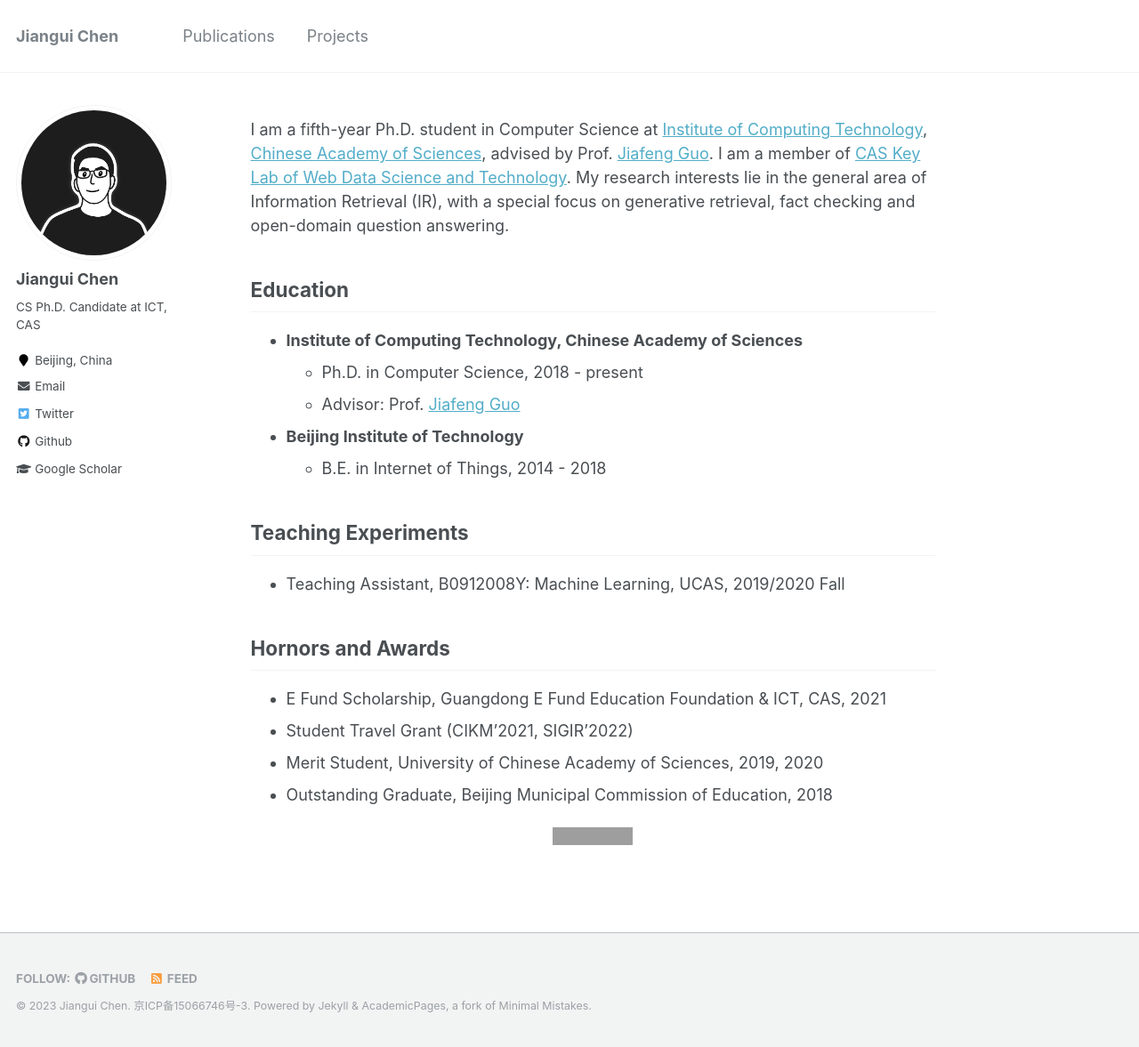
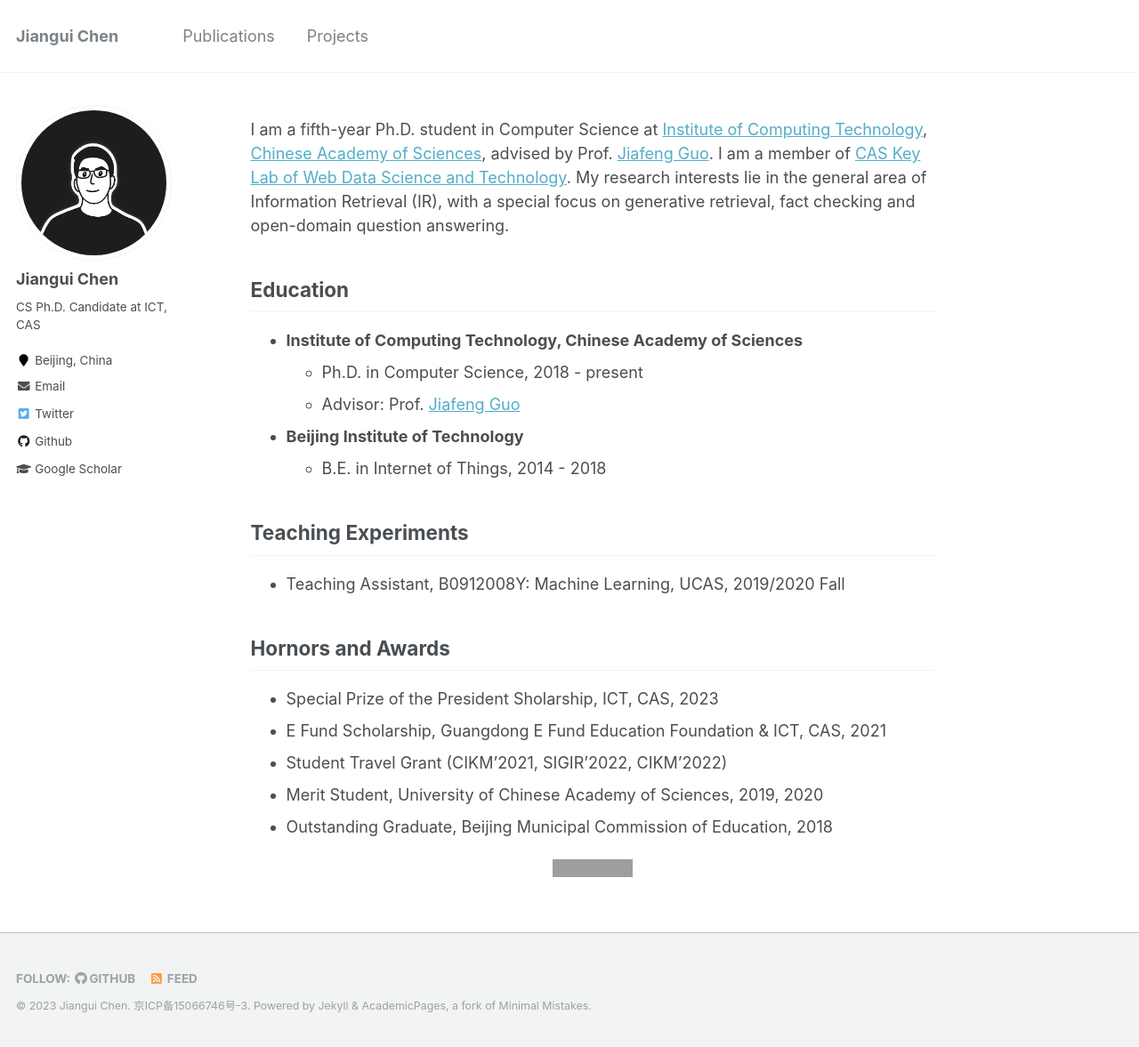
Before and after one commit to Chriskuei/chriskuei.github.io, a Jekyll site: the page built from _pages/about.md, in a window 1280 px wide and 1177 px high. Shown: the whole window at 89% size. Built offline with Jekyll 4.4.1, drawn with Linux system fonts in a browser that asks for light colours; grey boxes are pictures that could not be loaded.

Commit message:
Update about.md

```diff
--- a/_pages/about.md
+++ b/_pages/about.md
@@ -25,8 +25,9 @@ Teaching Experiments
 
 Hornors and Awards
 ------
+  * Special Prize of the President Sholarship, ICT, CAS, 2023
   * E Fund Scholarship, Guangdong E Fund Education Foundation & ICT, CAS, 2021
-  * Student Travel Grant (CIKM'2021, SIGIR'2022)
+  * Student Travel Grant (CIKM'2021, SIGIR'2022, CIKM'2022)
   * Merit Student, University of Chinese Academy of Sciences, 2019, 2020
   * Outstanding Graduate, Beijing Municipal Commission of Education, 2018
 
```
